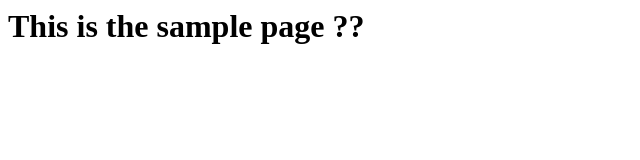
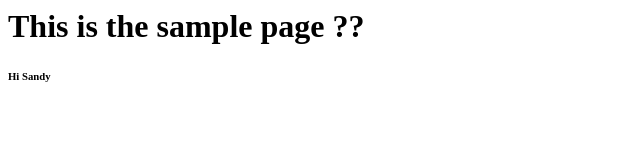
Before and after one commit to SanthiyaSandySandy/Demo, a plain HTML site: page index.html in a window 1280 px wide. Shown: the full height of the page, 0-640 px from the left. Drawn offline with Linux system fonts and the light colour scheme.

Commit message:
Update index.html

```diff
--- a/index.html
+++ b/index.html
@@ -1,5 +1,6 @@
 <html>
     <body>
         <h1>This is the sample page ??</h1>
+        <h6>Hi Sandy</h6>
     </body>
 </html>
```
